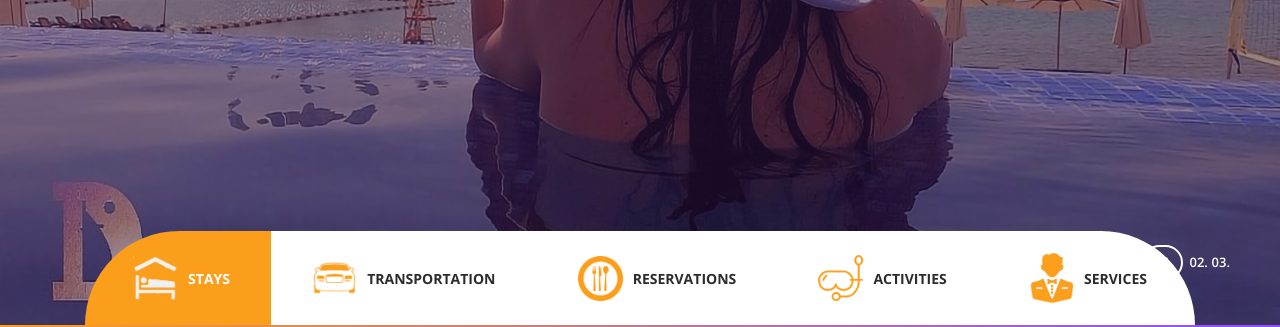
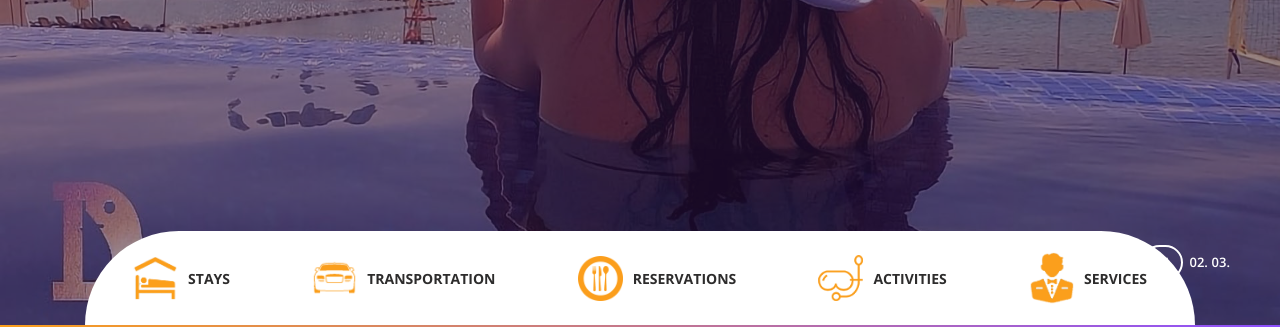
Before and after one commit to gamestorelife/dubaibooker.io, a plain HTML site: page index.html in a window 1280 px wide. Shown: the part 475-802 px from the top of the page. Drawn offline with nearby package versions, Linux system fonts and the light colour scheme.

Commit message:
active
active removed

```diff
--- a/index.html
+++ b/index.html
@@ -235,7 +235,7 @@
 
 					<div class="search_tabs_container">
 						<div  class="search_tabs d-flex flex-lg-row flex-column align-items-lg-center align-items-start justify-content-lg-between justify-content-start">
-							<div id="roundedk" class="search_tab active d-flex flex-row align-items-center justify-content-lg-center justify-content-start"><img id="reservlogo" src="images/suitcase.png" alt=""><span>Stays</span></div>
+							<div id="roundedk" class="search_tab d-flex flex-row align-items-center justify-content-lg-center justify-content-start"><img id="reservlogo" src="images/suitcase.png" alt=""><span>Stays</span></div>
 							<div id="roundedk" class="search_tab d-flex flex-row align-items-center justify-content-lg-center justify-content-start"><img id="reservlogo" src="images/bus.png" alt="">Transportation</div>
 							<div id="roundedk" class="search_tab d-flex flex-row align-items-center justify-content-lg-center justify-content-start"><img id="reservlogo" src="images/cruise.png" alt="">Reservations</div>
 							<div id="roundedk" class="search_tab d-flex flex-row align-items-center justify-content-lg-center justify-content-start"><img id="reservlogo" src="images/diving.png" alt="">Activities</div>
```
